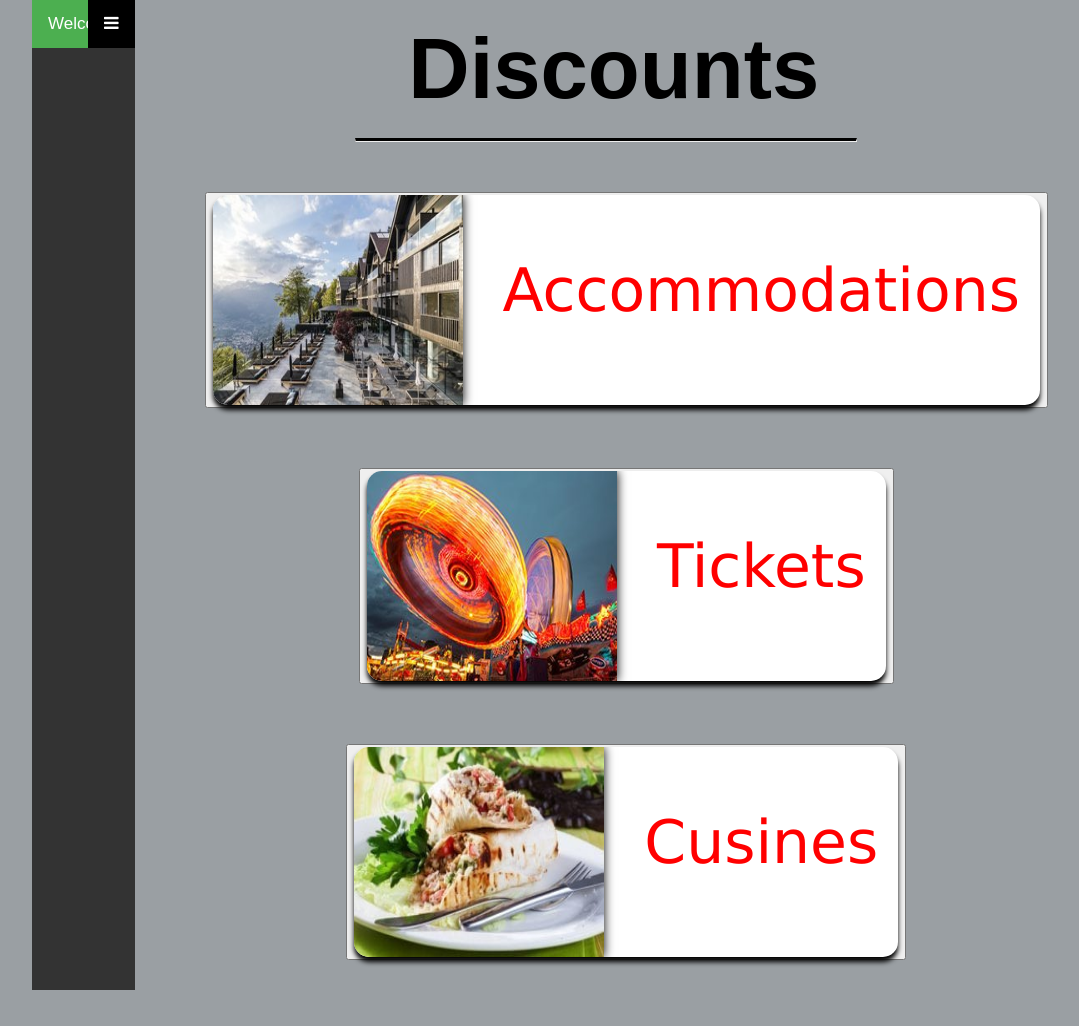
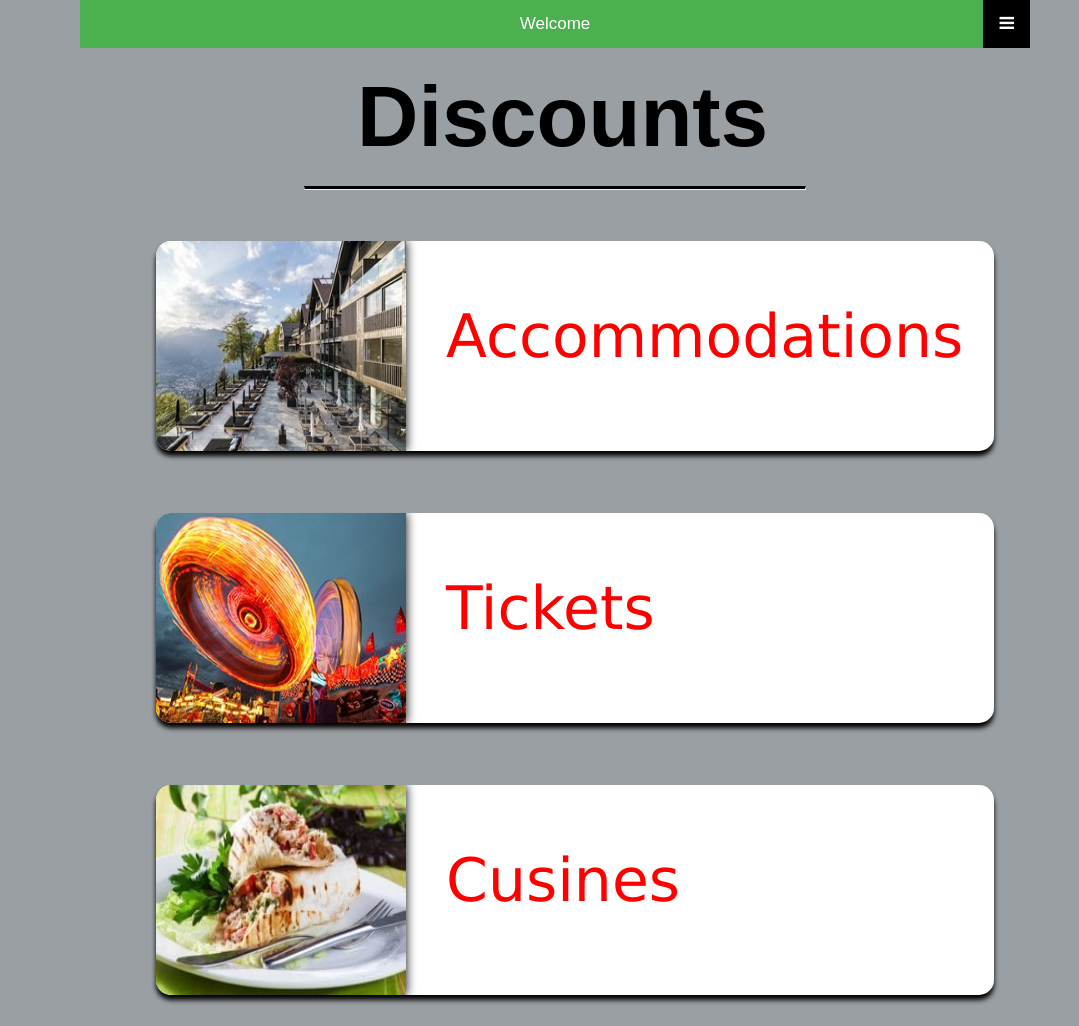
Before and after one commit to GinyWang/2021Hack-1, a Flask app: page /discount_select in a window 1280 px wide. Shown: the whole page, without its empty margins (85-1164 px from the left). Before the commit the page ends 990 px from the top, so only its background shows below. Run offline with Flask 2, Linux system fonts and the light colour scheme.

Commit message:
Update discount_select.css

```diff
--- a/Package/static/discount_select/discount_select.css
+++ b/Package/static/discount_select/discount_select.css
@@ -2,7 +2,7 @@
 
 body {
   background: rgb(154, 159, 163);
-  display: flex;
+  display: grid;
   font-family: "Raleway", sans-serif;
   font-size: 40px;
   justify-content: center;
@@ -18,6 +18,9 @@
 
 #ac, #tk, #fd {
   margin: 30px;
+  border: none;
+  background: none;
+  width: 850px;
 }
 
 .discount_type {
@@ -52,11 +55,11 @@
   background-color: white;
   box-shadow: black 0px 5px 5px;
   overflow: hidden ;
-  transition: 0.5s;
+  transition: 0.4s;
 }
 
 .a_t:hover, .t_t:hover, .f_t:hover{
-  transform: scale(1.15);
+  transform: scale(1.05);
   color: white;
   background-color: red;
 }
```
